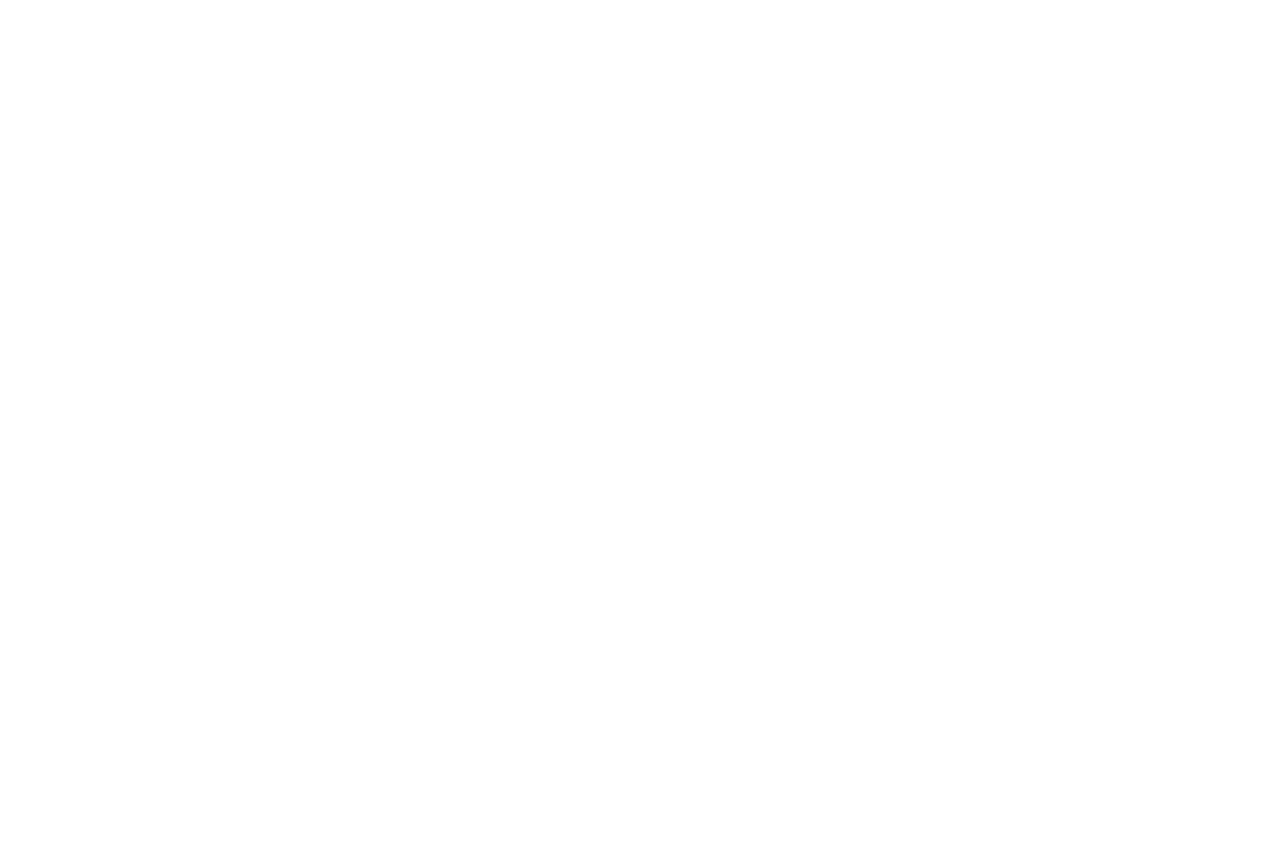
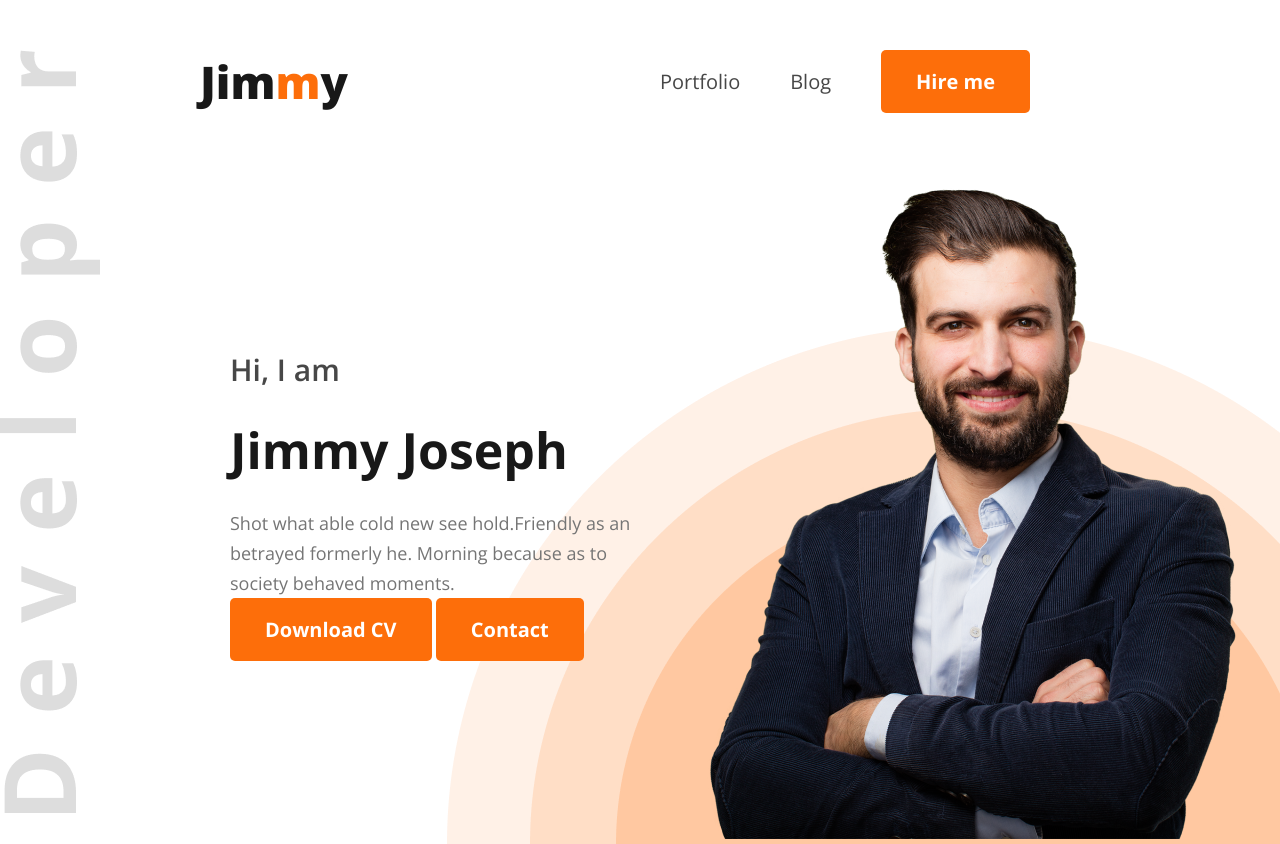
Before and after one commit to Jimy-JosephN5/web-dev-portfolio, a plain HTML site: page index.html in a window 1280 px wide. Before the commit the page ends 800 px from the top, so only its background shows below. Drawn offline with nearby package versions, Linux system fonts and the light colour scheme.

Commit message:
banner added

```diff
--- a/index.html
+++ b/index.html
@@ -4,9 +4,39 @@
     <meta charset="UTF-8" />
     <meta name="viewport" content="width=device-width, initial-scale=1.0" />
     <title>Web Developer Portfolio</title>
+    <link rel="stylesheet" href="styles/style.css" />
   </head>
   <body>
-    <header></header>
+    <header class="header">
+      <nav>
+        <h3 class="nav-title">Jim<span class="text-primary">m</span>y</h3>
+        <ul>
+          <li><a class="dark-2" href="#">Portfolio</a></li>
+          <li><a class="dark-2" href="#">Blog</a></li>
+          <li>
+            <a class="" href="#"
+              ><button class="btn-primary">Hire me</button></a
+            >
+          </li>
+        </ul>
+      </nav>
+
+      <div class="banner">
+        <div class="banner-content">
+          <h4 class="banner-greetings">Hi, I am</h4>
+          <h1 class="banner-title">Jimmy Joseph</h1>
+          <p class="banner-description">
+            Shot what able cold new see hold.Friendly as an betrayed formerly
+            he. Morning because as to society behaved moments.
+          </p>
+          <button class="btn-primary">Download CV</button>
+          <button class="btn-primary">Contact</button>
+        </div>
+        <div>
+          <img class="banner-profile-pic" src="images/hardy.png " alt="" />
+        </div>
+      </div>
+    </header>
 
     <main></main>
 
--- /dev/null
+++ b/styles/style.css
@@ -0,0 +1,109 @@
+@import url('https://fonts.googleapis.com/css2?family=Open+Sans:ital,wght@0,300..800;1,300..800&display=swap');
+
+*{
+  margin: 0;
+  padding: 0;
+  box-sizing: border-box;
+  font-family: "Open Sans", sans-serif;
+}
+
+/* shared style */
+.text-primary{
+  color: rgb(253, 110, 10);
+}
+
+.dark-2{
+  color: rgb(71, 71, 71);
+}
+
+.btn-primary{
+  background: rgb(253, 110, 10);
+  border-radius: 5px;
+  padding: 18px 35px;
+  border: none;
+  color: rgb(255, 255, 255);
+  font-size: 20px;
+  font-weight: 700;
+  line-height: 27px;
+}
+
+.header{
+  background-image: url('../images/developer.png'), url('../images/header_bg.png');
+  background-repeat: no-repeat;
+  background-position: top left, bottom right;
+}
+
+/* Nav styles */
+nav{
+  display: flex;
+  justify-content: space-between;
+  align-items: center;
+  margin: 50px 200px;
+}
+
+.nav-title{
+  font-size: 45px;
+  font-weight: 800;
+  color: rgb(24, 24, 24);
+}
+
+nav ul{
+  display: flex;
+  align-items: center;
+}
+
+nav ul li{
+  list-style: none;
+  margin-right: 50px;
+}
+
+nav ul li>a{
+  text-decoration: none;
+  font-size: 20px;
+}
+
+/* banner styles */
+
+.banner{
+  display: flex;
+  justify-content: space-between;
+  align-items: center;
+  margin: 0 35px 0 230px;
+}
+
+.banner-content{
+  max-width: 585px;
+}
+.banner-greetings{
+    color: rgb(71, 71, 71);
+    font-family: Open Sans;
+    font-size: 30px;
+    font-weight: 600;
+    line-height: 45px;
+    letter-spacing: 0%;
+    text-align: left;
+}
+
+.banner-title{
+    color: rgb(24, 24, 24);
+    font-family: Open Sans;
+    font-size: 50px;
+    font-weight: 700;
+    line-height: 116px;
+    letter-spacing: 0%;
+    text-align: left;
+}
+
+.banner-description{
+  color: rgb(117, 117, 117);
+    font-family: Open Sans;
+    font-size: 18px;
+    font-weight: 400;
+    line-height: 30px;
+    letter-spacing: 0%;
+    text-align: left;
+}
+
+.banner-profile-pic{
+  width: 584px;
+}
```
